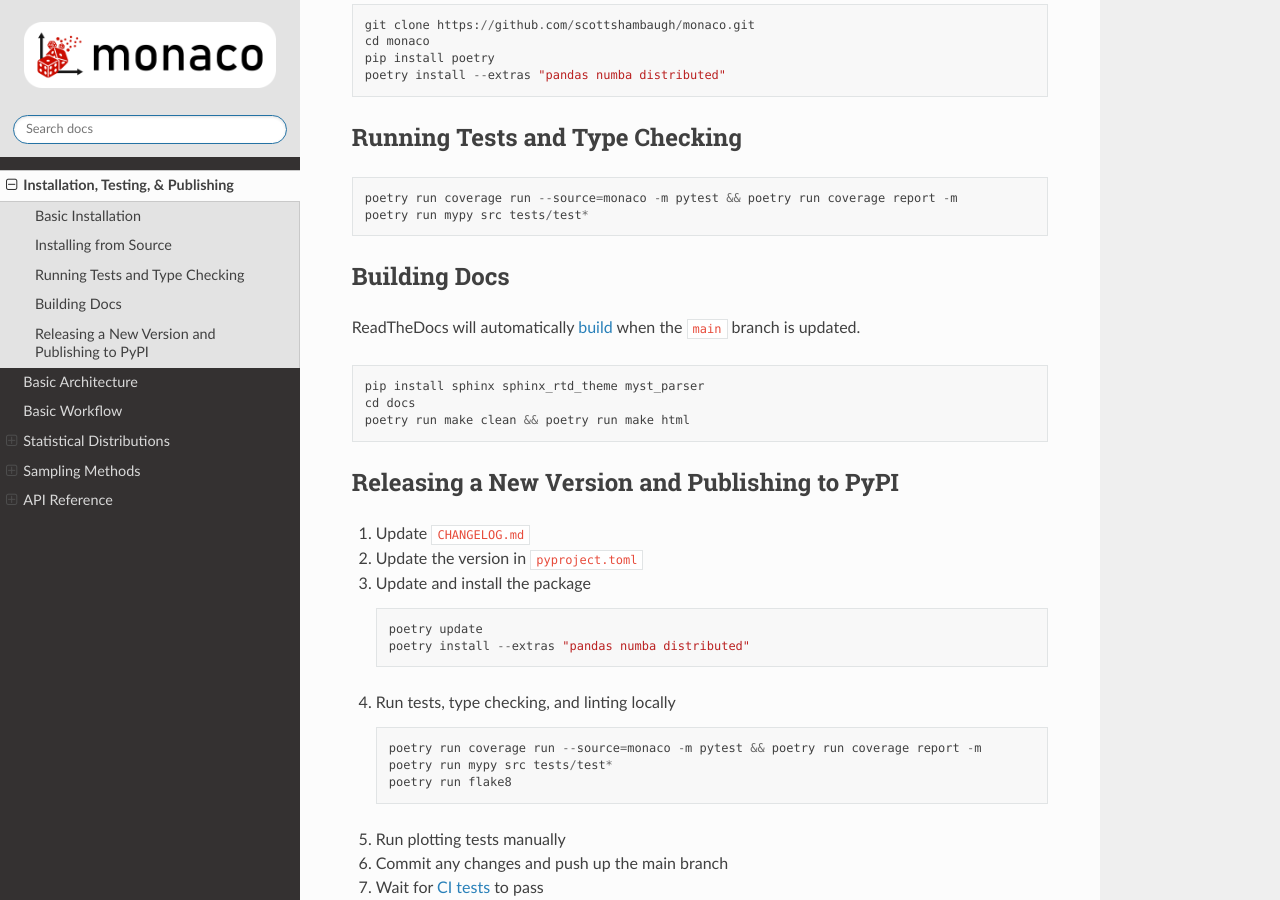
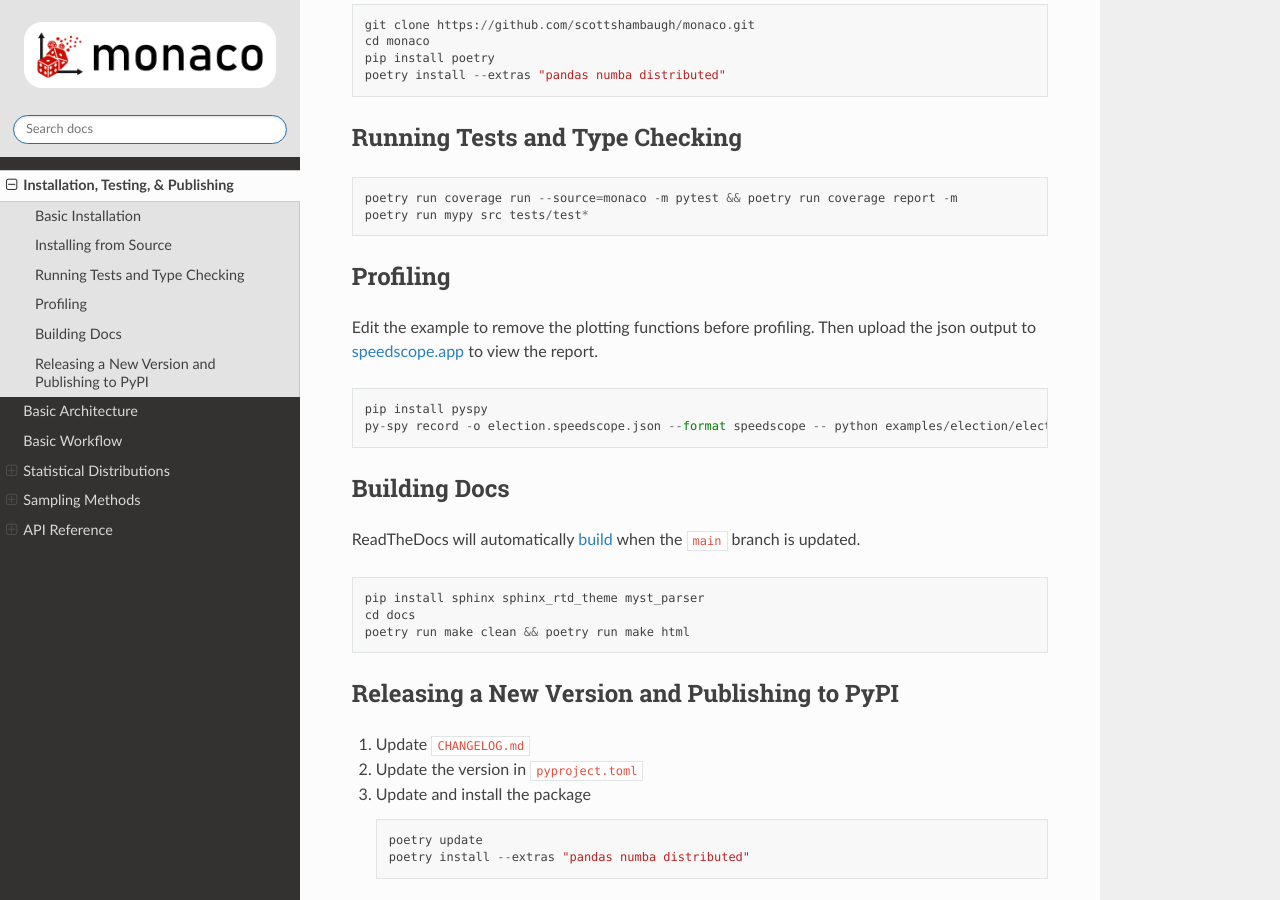
Before and after one commit to scottshambaugh/monaco, a Sphinx documentation site: the page built from docs/source/installation.md, in a window 1280 px wide and 900 px high, scrolled down 335 px. Built offline with Sphinx 7.4.7 and the Read the Docs theme 3.1.0, drawn with Linux system fonts in a browser that asks for light colours.

Commit message:
Notes on profiling

````diff
--- a/docs/source/installation.md
+++ b/docs/source/installation.md
@@ -20,6 +20,14 @@
 ```
 poetry run coverage run --source=monaco -m pytest && poetry run coverage report -m
 poetry run mypy src tests/test*
+```
+
+## Profiling
+
+Edit the example to remove the plotting functions before profiling. Then upload the json output to [speedscope.app](https://www.speedscope.app/) to view the report.
+```
+pip install pyspy
+py-spy record -o election.speedscope.json --format speedscope -- python examples/election/election_example_monte_carlo_sim.py
 ```
 
 ## Building Docs
````
